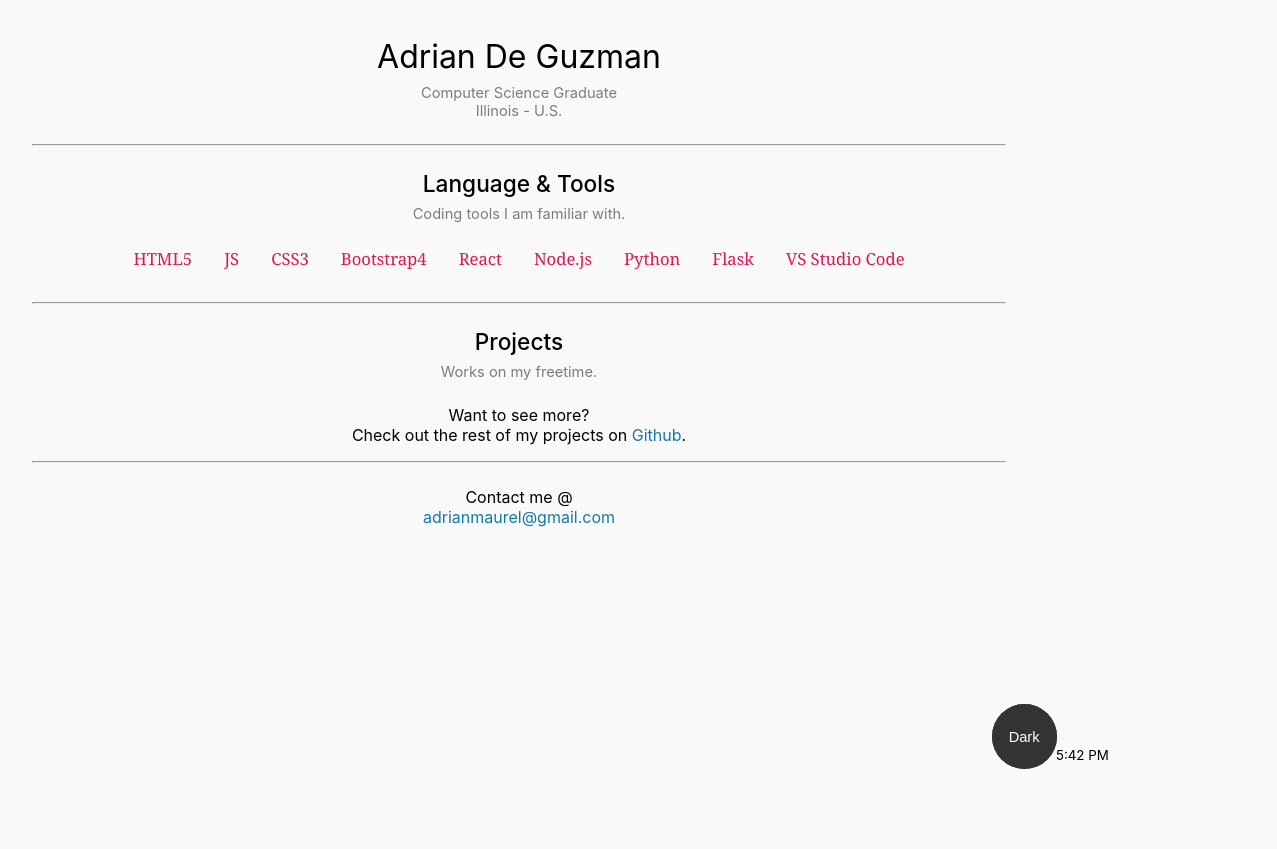
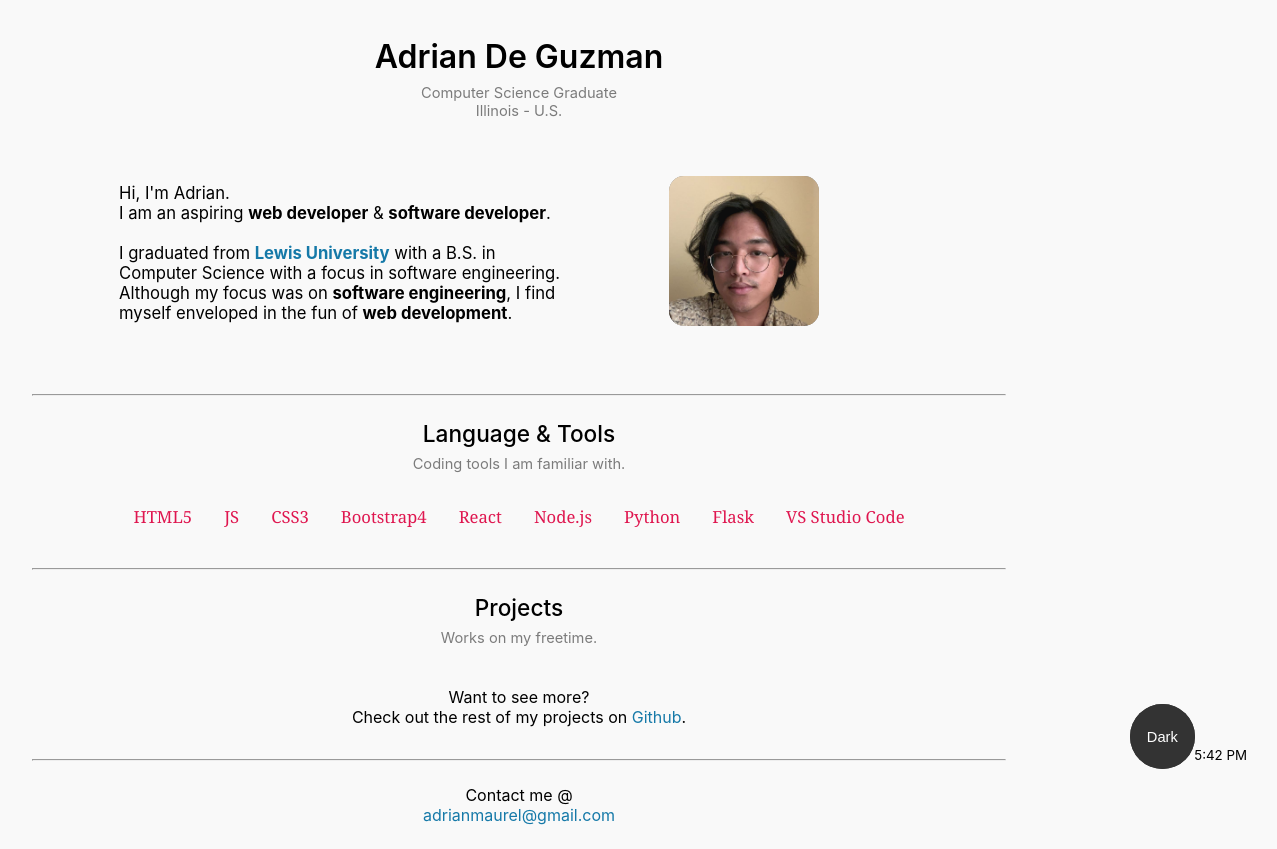
Before and after one commit to milkndcoffee/portfolio, a plain HTML site: page index.html in a window 1536 px wide. Shown: the whole page, without its empty margins (249-1526 px from the left). Before the commit the page ends 800 px from the top, so only its background shows below. Drawn offline with Linux system fonts and the light colour scheme; no server answers.

Commit message:
added about me

```diff
--- a/css/style.css
+++ b/css/style.css
@@ -8,10 +8,12 @@
   margin-right: auto;
   font-family: -apple-system, BlinkMacSystemFont, Segoe UI, 'Roboto', Oxygen, Ubuntu, Cantarell, 'Open Sans', 'Helvetica Neue', sans-serif;
 }
+/* spacing in regards to div/ sections/ etc.. */
 body{overflow-x: hidden;}
-header{padding: .5rem}
-section{padding: .5rem}
-footer{padding: .5rem}
+header{padding: .5rem;}
+section{padding: 0 .5rem 1rem .5rem;}
+.sect-header{padding: .5rem;}
+footer{padding: .5rem;}
 
 /* -----
    light
@@ -22,8 +24,14 @@ footer{padding: .5rem}
 .light-theme hr{width: 80%; color: rgba(249, 249, 249, 0.288);}
 .light-theme li{color:#DF164F;}
 .light-theme li a{color:#DF164F;}
-.light-theme .card{border: 1px solid rgba(51, 51, 51, 0.24);}
+.light-theme .card{
+  border: unset;
+  background-color: #ffffffd7;
+  -webkit-box-shadow: 0px 0px 7px 1px rgba(0, 0, 0, 0.123);
+  box-shadow: 0px 0px 7px 1px rgba(0, 0, 0, 0.123);
+}
 .light-theme .card img {border: .5px solid rgba(240, 240, 240, 0.904);}
+.light-theme .about-me img {filter: contrast(1.1) hue-rotate(-10deg) contrast(90%) ;;}
 
   /* might implement bottom recolor */
   /*
@@ -63,14 +71,13 @@ footer{padding: .5rem}
   box-shadow: 0px 0px 7px 1px rgba(0, 0, 0, 0.123);
 }
 .dark-theme .card a{color: #f9f9f9;}
-.dark-theme .card img{filter: contrast(80%) ;}
+.dark-theme img{filter: contrast(80%) ;}
 .dark-theme .under-title a{color:  #1579A8;}
 .dark-theme .under-title p{color: rgba(255, 255, 255, 0.705);}
 
-
 /* text styling */
 .thinner-font{font-weight: 400;}
-h1{font-weight: 400; margin-bottom: 0;}
+h1{font-weight: 600; margin-bottom: 0;}
 h2{font-weight: 500; font-size: 17pt; margin: .5rem 0;}
 .section-info{opacity: .5; font-size: 11pt;}
 p{margin: .5rem 0;}
@@ -91,6 +98,28 @@ li{
   padding: 1rem;
 }
 .capitalize {text-transform: capitalize;}
+strong{ font-weight: 700;}
+
+/*about me */
+.about-me{
+  display: inline-flex;
+  flex-flow: column-reverse;
+  align-items: center;
+  padding: .8rem;
+}
+.about-me p{
+  text-align: left;
+  font-size: 12pt;
+}
+.about-me img{
+  margin: 1rem;
+  display: inline-block;
+  object-fit: cover;
+  width: 150px;
+  height: 150px;
+  border-radius: 10%;
+}
+
 
 /* card */
 .card{
@@ -112,6 +141,7 @@ li{
 .card img {display: none;}
 
 
+/* theme button & time */
 .theme-button{
   transition: transform 2s;
   z-index: 1;
@@ -199,8 +229,9 @@ footer p{margin: 0;}
   .card img{
     display: flex;
     width: auto;
-    height: 300px;
+    height: 280px;
   }
+  li:hover{transform: scale(1.2); transition: transform .5s;}
   ul{
     display: inline-flex;
     flex-wrap: wrap;
@@ -210,7 +241,7 @@ footer p{margin: 0;}
     margin: 0;
     padding: 0;
   }
-  .theme-button{margin-right: 15%; margin-bottom: 2%;}
+  .theme-button{margin-right: 6%; margin-bottom: 2%;}
   .anim-enlarge{
     transform: scale(60);
     transition: transform 1s;
@@ -219,7 +250,29 @@ footer p{margin: 0;}
     background-color: unset;
     left: unset;
     right: 0;
-    margin-right: 11.5%;
+    margin-right: 2.5%;
     margin-bottom: 2.3%;
   }
+  .about-me{
+    display: inline-flex;
+    flex-direction: row;
+    align-items: center;
+    justify-content: center;
+    width: 75%;
+    padding: 2rem;
+  }
+  .about-me p{
+    width: 50%;
+    text-align: left;
+    font-size: 12.5pt;}
+  .img-container{
+    padding: unset;
+    width: 350px;
+    height: auto;
+  }
+  .about-me img{
+    display: inline-block;
+    width: 150px;
+    height: 150px;
+  }
 }
--- a/index.html
+++ b/index.html
@@ -10,6 +10,7 @@
 
 <!DOCTYPE html>
 <html lang="en">
+
 <head>
   <meta charset="UTF-8">
   <meta name="viewport" content="width=device-width, initial-scale=1.0">
@@ -23,6 +24,7 @@
 
   <title>Adrian De Guzman</title>
 </head>
+
 <body id="body" onload="setTheme(); updateTime();">
   <div class="container" id="container">
 
@@ -30,21 +32,38 @@
     <button class="theme-button" onclick="toggleTheme();" id="theme-button">Dark</button>
     <p id="time"></p>
 
-    <header >
+    <header>
       <h1>Adrian De Guzman</h1>
       <div class="thinner-font">
         <p class="section-info">
           Computer Science Graduate<br>
           Illinois - U.S.
         </p>
+        <div class="about-me thinner-font">
+          <p>
+            Hi, I'm Adrian. <br>
+            I am an aspiring <strong>web developer</strong> & <strong>software developer</strong>. <br><br>
+
+            I graduated from <strong><a href="https://lewisu.edu/index.htm">Lewis University</a></strong> with a B.S. in
+            Computer Science with a focus in software engineering.
+            Although my focus was on <strong>software engineering</strong>, I find myself enveloped in the fun of
+            <strong>web development</strong>.
+          </p>
+          <div class="img-container">
+            <img src="img/profile-pic.jpg" alt="profile-pic" style="background-color: gray;" />
+          </div>
+        </div>
       </div>
     </header>
     <hr>
 
     <main>
       <section>
+        <div class="sect-header">
           <h2>Language & Tools</h2>
           <p class="section-info">Coding tools I am familiar with.</p>
+        </div>
+
         <ul>
           <li class="html5">HTML5</li>
           <li class="js">JS</li>
@@ -52,30 +71,27 @@
           <li><a class="bootstrap" href="https://getbootstrap.com/">Bootstrap4</a></li>
           <li><a class="react" href="https://reactjs.org/">React</a></li>
           <li><a class="nodejs" href="https://nodejs.org/">Node.js</a></li>
-          <li><a class="pyt" href="https://www.python.org/">Pyt</a><a class="hon" href="https://www.python.org/">hon</a></li>
+          <li><a class="pyt" href="https://www.python.org/">Pyt</a><a class="hon" href="https://www.python.org/">hon</a>
+          </li>
           <li><a class="flask" href="https://palletsprojects.com/p/flask/">Flask</a> </li>
           <li><a class="vs" href="https://code.visualstudio.com/">VS Studio Code</a></li>
         </ul>
       </section>
+      <hr>
 
-      <hr>
       <section id="project-sect">
+        <div class="sect-header">
           <h2>Projects</h2>
           <p class="section-info">Works on my freetime.</p>
-        <!-- TODO:
-          - Mobile:
-            > Display 1 card per line in mobile
-            > make details and image hidden and reveal onclick
-
-          - Tablet/Desktop:
-            > Display 2 card per line in +
-        -->
-      </section>
-      <p>
+        </div>
+        <div id="cards">
+          <!-- Load Cards Here -->
+        </div>
+        <p style="padding-top: 1rem;">
           Want to see more?<br>
           Check out the rest of my projects on <a href="https://github.com/milkndcoffee?tab=repositories">Github</a>.
         </p>
-
+      </section>
     </main>
     <hr>
 
@@ -85,4 +101,5 @@
     </footer>
   </div>
 </body>
+
 </html>
--- a/js/githubRepo.js
+++ b/js/githubRepo.js
@@ -27,7 +27,7 @@ function getAllData() {
 getAllData();
 
 function createProject(data, i) {
-  let projectSect = document.getElementById('project-sect');
+  let cardsContainer = document.getElementById('cards');
   let project = [];
   let title, description, languages;
 
@@ -86,5 +86,5 @@ function createProject(data, i) {
   </img>
   <p>${description}</p>
   `
-  projectSect.appendChild(cardDiv);
+  cardsContainer.appendChild(cardDiv);
 }
```
Also changed, not shown: img/placeholder-pic.jpg (added), img/profile-pic.jpg (added). Lines whose indentation alone changed are shown as unchanged.
